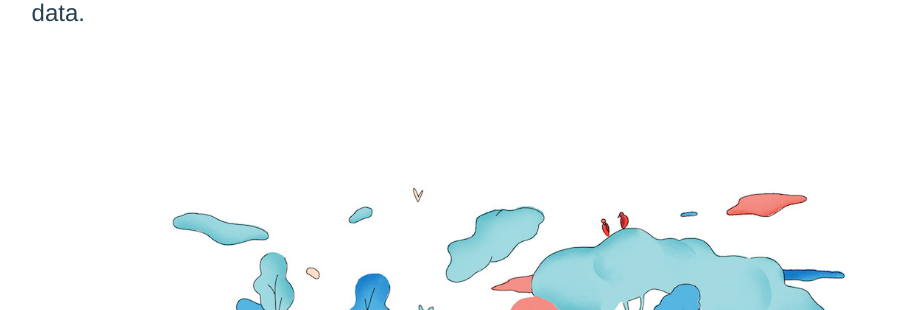
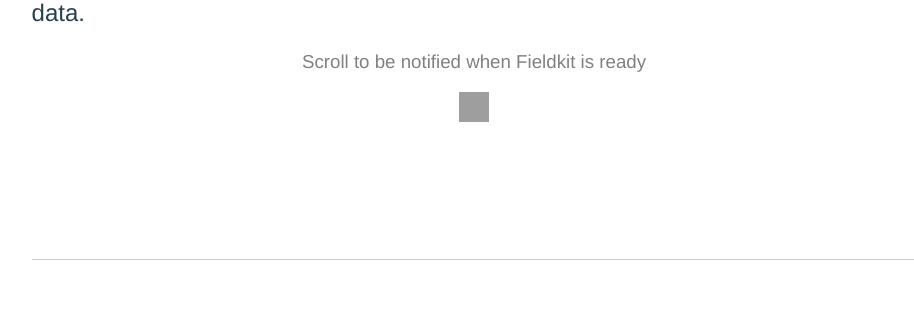
Before and after one commit to fieldkit/story-survey, a Vue app: page / in a window 1280 px wide. Shown: the part 583-893 px from the top of the page, without its empty margins (166-1080 px from the left). Built offline with nearby package versions, Linux system fonts and the light colour scheme; grey boxes are pictures that could not be loaded.

Commit message:
Finishing basic layout.

```diff
--- a/src/App.vue
+++ b/src/App.vue
@@ -1,8 +1,12 @@
 <template>
   <div id="app">
+    <!------- FIELDKIT LOGO --------->
+
     <div id="logo">
       <img src="./assets/fieldkit-logo.svg" />
     </div>
+
+    <!------- TOP IMAGE + ANIMATED ELEMENTS --------->
     <div id="imageStack">
       <img
         id="base"
@@ -30,10 +34,20 @@
         src="./assets/Fieldkit_Panel 01_Final_signal3.png"
       />
     </div>
+
+    <!------- 1st PARA --------->
     <TextBlock
       msg="Fieldkit is coming."
       msg2="Fieldkit lets everyone everywhere monitor the world around them with low-cost, reliable sensors and easy-to-use tools for storing, sharing and telling stories with data."
     />
+    <div id="scrollDown">
+      <h3>Scroll to be notified when Fieldkit is ready</h3>
+      <div id="arrow">
+        <img src="./assets/downward-arrow.png" width="30px" height="30px" />
+      </div>
+    </div>
+
+    <!------- 2nd IMG & PARA --------->
     <img
       alt="Fieldkit Easy Install"
       src="./assets/Fieldkit_Panel 02_Final_sized.jpg"
@@ -42,6 +56,8 @@
       msg="Easy-to-use environmental sensing."
       msg2="Fieldkit sensors are designed to be accurate, durable and extensible. Our mobile app makes configuration, testing and deployment easy for amateurs and professionals alike."
     />
+
+    <!------- 3rd IMG & PARA --------->
     <img
       alt="Fieldkit Easy Install"
       src="./assets/Fieldkit_Panel 03_Final_sized.jpg"
@@ -50,6 +66,8 @@
       msg="For sensor projects, big and small."
       msg2="Fieldkit’s low per-unit cost makes deploying networks of several, dozens, even hundreds of sensors possible - no matter how small the budget."
     />
+
+    <!------- 4th IMG & PARA --------->
     <img
       alt="Fieldkit Easy Install"
       src="./assets/Fieldkit_Panel 04_Final_sized.jpg"
@@ -58,6 +76,8 @@
       msg="Easily explore and share your data."
       msg2="The fieldkit platform securely stores and manages your data, and lets you share and tell stories with it."
     />
+
+    <!------- 5th IMG & PARA --------->
     <img
       alt="Fieldkit is for everyone"
       src="./assets/Fieldkit_Panel 05_Final_sized.png"
@@ -69,6 +89,10 @@
     Fieldkit is a tool for field scientists, environmental advocates, naturalists, students and teachers, and most importantly… it’s for you!
     "
     />
+
+    <div id="contentEnd"></div>
+
+    <!------- QUIZ --------->
     <img
       id="campers"
       alt="Fieldkit Easy Install"
@@ -79,17 +103,17 @@
       msg2="We've been busy in the lab making first public versions of the Fieldkit sensors + software platform. We're trying to learn a bit more about how people might use Fieldkit in the real world. If you can help us to answer a few easy questions (it should only take three or four minutes), we'll give you a special discount when Fieldkit is released."
     />
     <RoleForm msg="What role best describes what you do?" />
-    <img
+    <!-- img
       id="user"
       alt="Fieldkit Easy Install"
       src="./assets/Fieldkit_People_02.png"
-    />
+    /-->
     <SensorForm msg="What types of sensors are most interesting to you?" />
-    <img
+    <!--img
       id="sensors"
       alt="Fieldkit Easy Install"
       src="./assets/Fieldkit_Panel 01_Final_sensors.png"
-    />
+    /-->
     <Chooser
       msg="As a prospective Fieldkit user, which of these features would be more important to you?"
       right="Low per-unit cost"
@@ -97,22 +121,27 @@
       v-on:choose="choose()"
       total="5"
     />
+    <div id="quizEnd"></div>
+
+    <!------- CONTACT --------->
     <img
       id="contact"
       alt="Fieldkit Easy Install"
       src="./assets/Fieldkit_People_03.png"
     />
-    <Contact msg="Can we stay in touch?" />
+    <Contact msg="Sign up to be notified when Fieldkit is ready" />
   </div>
 </template>
 
 <script>
+//VUE IMPORTS
 import TextBlock from "./components/TextBlock.vue";
 import RoleForm from "./components/RoleForm.vue";
 import SensorForm from "./components/SensorForm.vue";
 import Chooser from "./components/Chooser.vue";
 import Contact from "./components/Contact.vue";
 
+//FEATURE LIST FOR RANDOM PAIRS
 const features = [
   "Low per-unit cost",
   "Long battery life in the field",
@@ -126,7 +155,6 @@
 ];
 
 var cloudX = 0;
-
 var tas = [1.0, 1.0, 1.0];
 
 setInterval(function() {
@@ -166,12 +194,6 @@
   }
 }, 3);
 
-function cloudMove() {}
-
-function switchChoose() {
-  alert("test");
-}
-
 function pickTwo() {
   var i1 = Math.floor(Math.random() * (features.length - 1));
   var i2 = i1 + Math.ceil(Math.random() * (features.length - 1 - i1));
@@ -188,7 +210,7 @@
     SensorForm
   },
   methods: {
-    choose: function(targ) {
+    choose: function() {
       var picks = pickTwo();
       this.$children[7].left = features[picks[0]];
       this.$children[7].right = features[picks[1]];
@@ -201,11 +223,13 @@
 <style>
 :root {
   --fk-gray: #264052;
+  --fk-red: #cc6575;
 }
 
 #logo img {
   margin-top: 4em;
   width: 25%;
+  min-width: 220px;
 }
 
 #app {
@@ -228,7 +252,12 @@
 }
 
 h1 {
-  font-size:2.5em;
+  font-size: 2.5em;
+}
+
+h3 {
+  font-weight: normal;
+  color: grey;
 }
 
 #clouds,
@@ -243,6 +272,25 @@
 
 #clouds {
   z-index: 1;
+}
+
+#scrollDown,
+#contentEnd,
+#quizEnd {
+  padding-bottom: 15%;
+  border-bottom: 1px solid #cccccc;
+}
+
+#contentDown,
+#quizEnd {
+  margin-bottom: 15%;
+}
+
+#arrow {
+  padding-top: -10px;
+}
+
+#scrollDown h3 {
 }
 
 #campers {
@@ -261,4 +309,36 @@
   font-size: 1.5em;
   text-align: left;
 }
+
+input[type="text"],
+select {
+  font-family: "Avenir", Helvetica, Arial, sans-serif;
+  font-size: 1.5em;
+  width: 50%;
+  min-width: 220px;
+  padding: 12px 20px;
+  margin: 8px 0;
+  display: inline-block;
+  border: 1px solid #ccc;
+  border-radius: 4px;
+  box-sizing: border-box;
+}
+
+input[type="submit"] {
+  font-family: "Avenir", Helvetica, Arial, sans-serif;
+  font-size: 1.5em;
+  width: 50%;
+  min-width: 220px;
+  background-color: white;
+  color: var(--fk-red);
+  padding: 14px 20px;
+  margin: 8px 0;
+  border: 2px solid var(--fk-red);
+  border-radius: 4px;
+  cursor: pointer;
+}
+
+input[type="submit"]:hover {
+  background-color: white;
+}
 </style>
--- a/src/components/Contact.vue
+++ b/src/components/Contact.vue
@@ -1,6 +1,16 @@
 <template>
   <div id="choose">
     <h1>{{ msg }}</h1>
+    <form>
+      <input
+        type="text"
+        id="fname"
+        name="firstname"
+        placeholder="Add your e-mail"
+      />
+      <br />
+      <input type="submit" value="Subscribe" />
+    </form>
   </div>
 </template>
 
```
